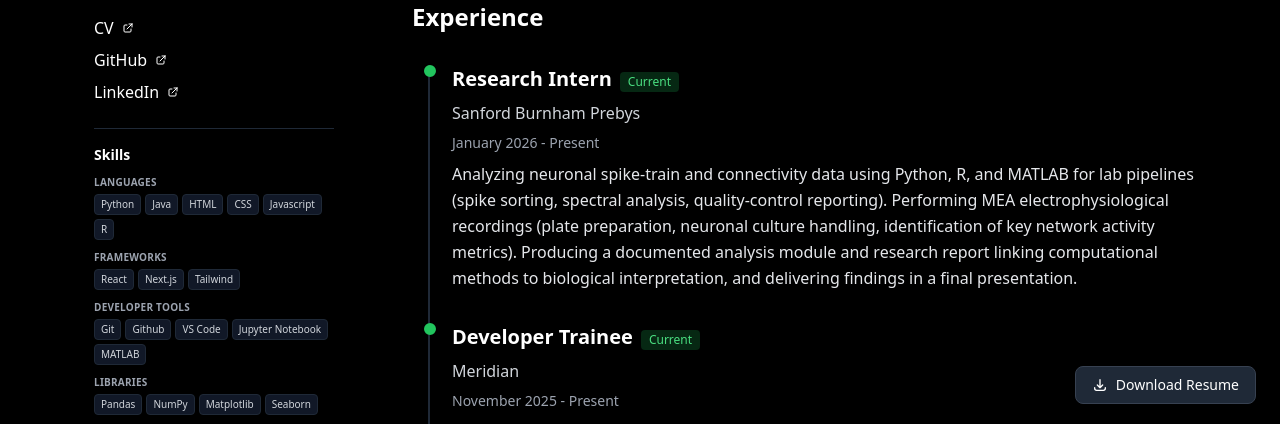
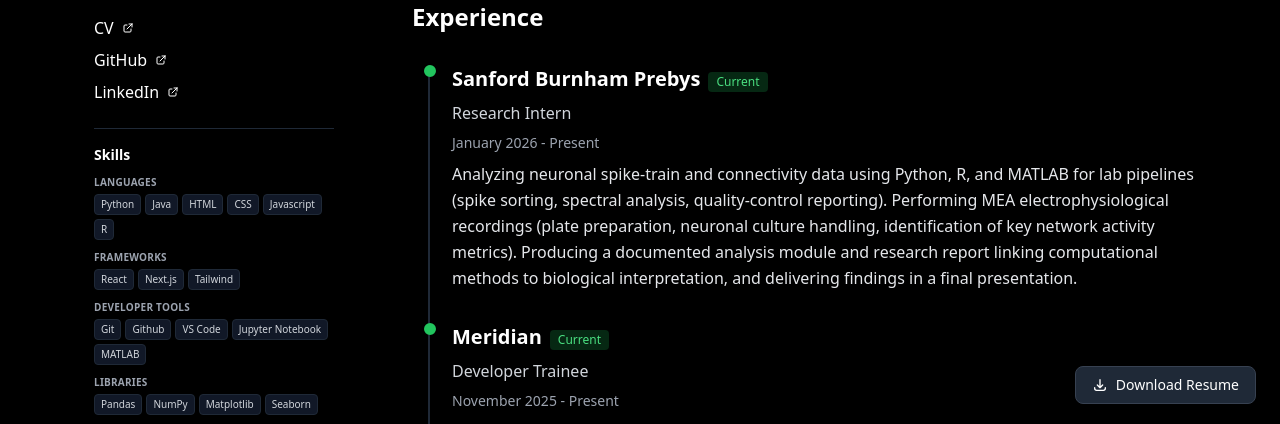
Before and after one commit to jordanchen321/personal-web, a Next.js app: page / in a window 1280 px wide. Shown: the part 372-796 px from the top of the page. Built offline with nearby package versions, Linux system fonts and the light colour scheme.

Commit message:
switching timeline layout

```diff
--- a/app/page.tsx
+++ b/app/page.tsx
@@ -193,7 +193,7 @@
                       <div className="ml-10 space-y-2">
                         <div className="flex flex-wrap items-baseline gap-2">
                           <h3 className="text-xl font-semibold">
-                            <strong>{role.title}</strong>
+                            <strong>{role.organization}</strong>
                           </h3>
                           {role.isCurrent && (
                             <span className="text-xs px-2 py-0.5 bg-green-500/20 text-green-400 rounded">
@@ -203,7 +203,7 @@
                         </div>
 
                         <div className="text-gray-300">
-                          <span className="font-medium">{role.organization}</span>
+                          <span className="font-medium">{role.title}</span>
                           {role.location && (
                             <span className="text-gray-400"> · {role.location}</span>
                           )}
```
